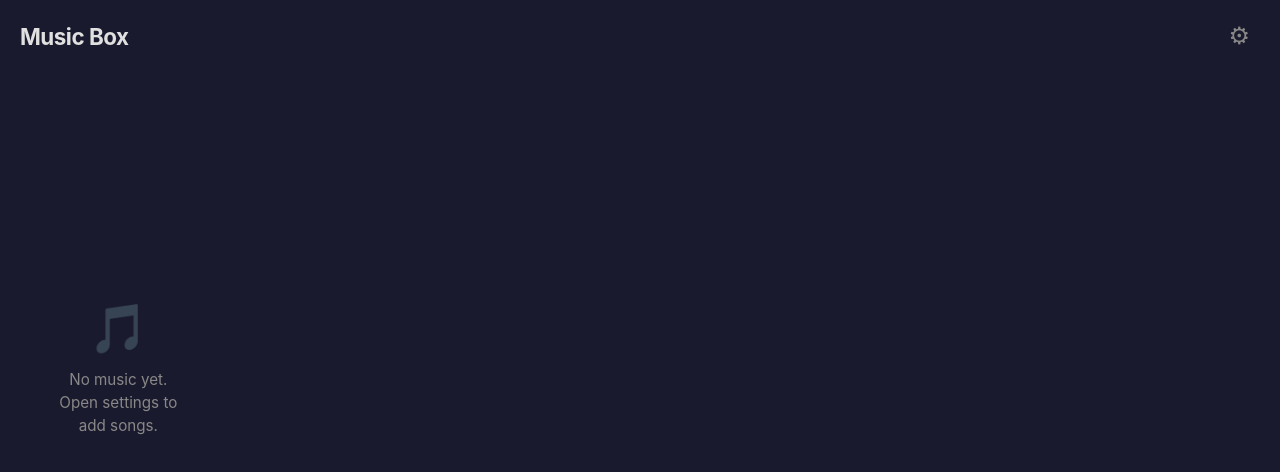
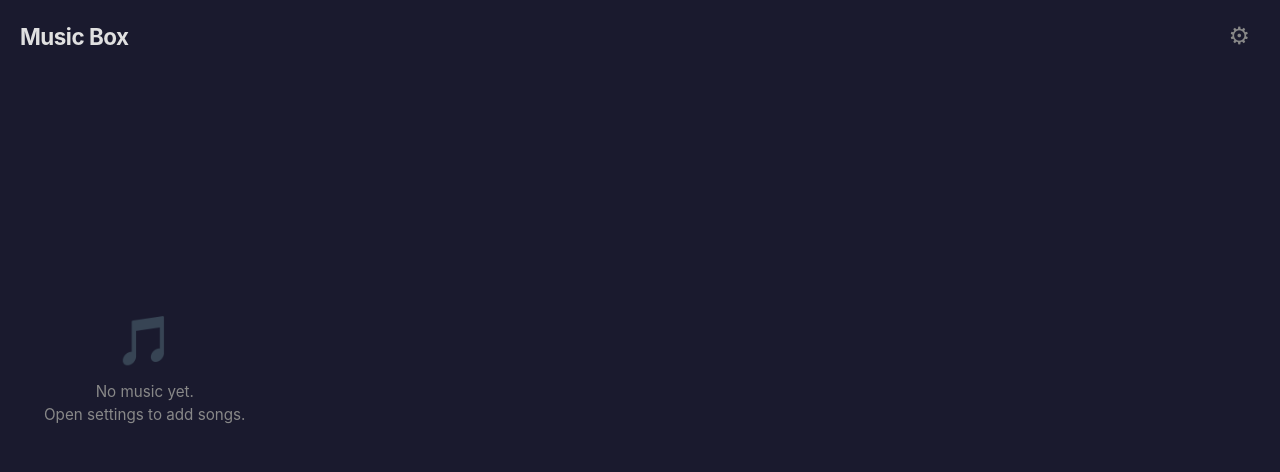
Before and after one commit to lijojose43/music-box, a plain HTML site: page index.html in a window 1280 px wide. Drawn offline with Linux system fonts and the light colour scheme.

Commit message:
Fix empty state centering by switching tile-grid to flex when empty

```diff
--- a/css/style.css
+++ b/css/style.css
@@ -62,6 +62,8 @@ header h1 {
 
 main {
   flex: 1;
+  display: flex;
+  flex-direction: column;
   overflow-y: auto;
   padding: 0 16px 120px;
   -webkit-overflow-scrolling: touch;
--- a/js/app.js
+++ b/js/app.js
@@ -32,10 +32,14 @@ function getColor(i) {
 function renderTiles() {
   grid.innerHTML = '';
   if (tiles.length === 0) {
+    grid.style.display = 'flex';
+    grid.style.flex = '1';
     grid.appendChild(emptyState);
     emptyState.style.display = 'flex';
     return;
   }
+  grid.style.display = '';
+  grid.style.flex = '';
   emptyState.style.display = 'none';
   tiles.forEach((tile, i) => {
     const div = document.createElement('div');
```
